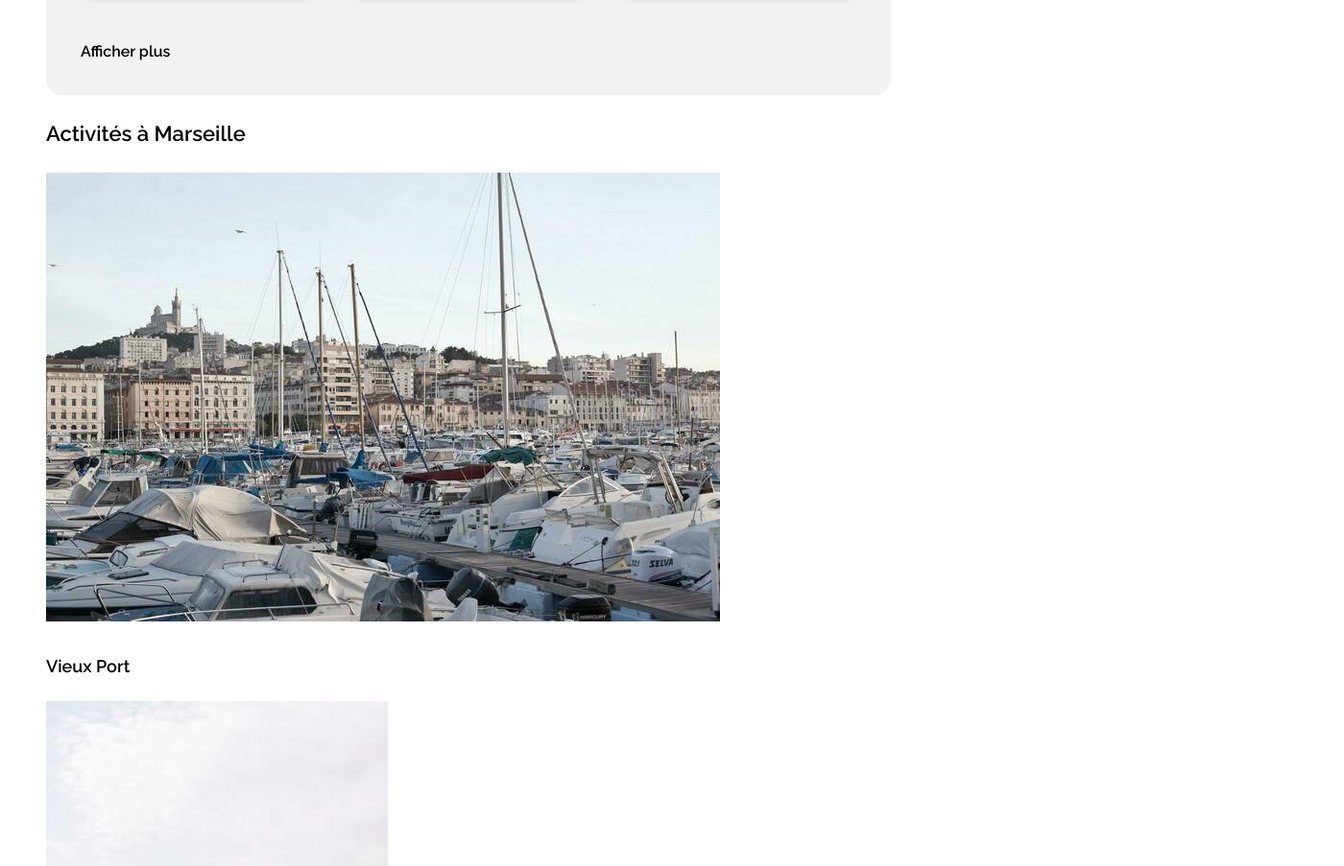
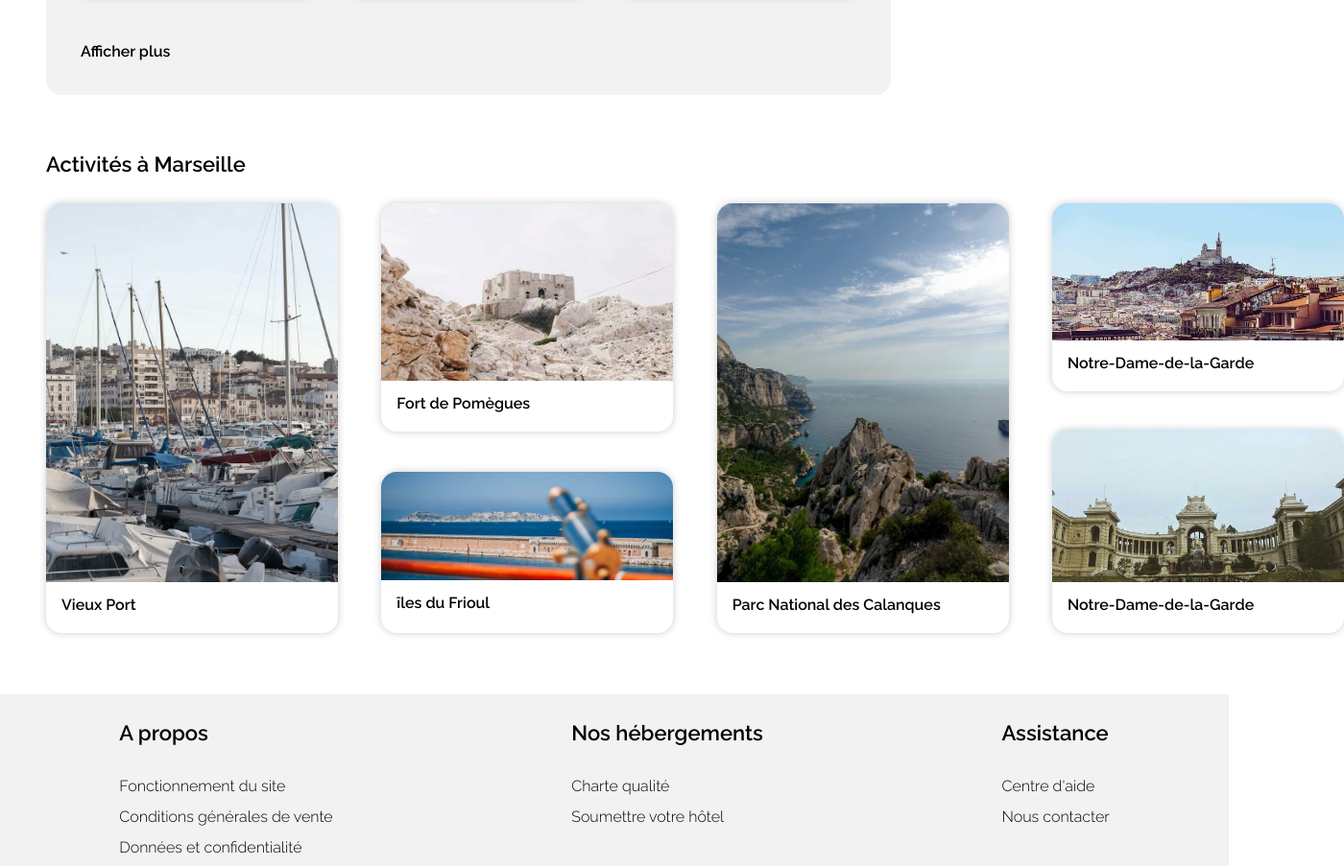
Before and after one commit to michelre/chane-to_jean_2_092022, a plain HTML site: page index.html in a window 1280 px wide. Shown: the part 1514-2417 px from the top of the page at 96% size, 1400 px wide, since content can reach past the window. Drawn offline with Linux system fonts and the light colour scheme.

Commit message:
Write Activites CSS

```diff
--- a/css/style.css
+++ b/css/style.css
@@ -552,7 +552,7 @@ img[src="images/hebergements/4_small/febrian-zakaria-sjvU0THccQA-unsplash.jpg"]
     }
 
     .populaires-title i {
-        position:relative;
+        position: relative;
         left: 16px;
     }
 
@@ -560,6 +560,178 @@ img[src="images/hebergements/4_small/febrian-zakaria-sjvU0THccQA-unsplash.jpg"]
         width: 88%;
     }
 }
+
+.activites {
+    width: 1352px;
+    display: flex;
+    flex-wrap: wrap;
+    justify-content: space-between;
+    padding-top: 32px;
+    padding-bottom: 64px;
+}
+
+.activites h2 {
+    width: 100%;
+}
+
+.card-row-container {
+    display: flex;
+    flex-direction: column;
+    justify-content: space-between;
+}
+
+.activites-large-card {
+    height: 448px;
+    width: 304px;
+    box-shadow: 0 0 8px 0 rgba(0, 0, 0, 0.2);
+    border-radius: 16px;
+    transition: transform .2s;
+}
+
+.activites-large-card:hover {
+    transform: scale(1.05);
+}
+
+.activites-large-card-image {
+    height: 395px;
+    overflow: hidden;
+    border-top-left-radius: 16px;
+    border-top-right-radius: 16px;
+    display: flex;
+}
+
+img[src="images/activites/3_medium/reno-laithienne-QUgJhdY5Fyk-unsplash.jpg"] {
+    position: relative;
+    right: 50%;
+    height: 100%;
+}
+
+img[src="images/activites/3_medium/kilyan-sockalingum-NR8-cBCN3aI-unsplash.jpg"] {
+    width: 100%;
+    object-fit: cover;
+}
+
+.activites-card-title {
+    height: 40px;
+
+}
+
+.activites-card-title h3 {
+    margin-left: 16px;
+    margin-top: 8px;
+    margin-bottom: 16px;
+    font-size: 16px;
+}
+
+.activites-bsize-card {
+    height: 238px;
+    width: 304px;
+    box-shadow: 0 0 8px 0 rgba(0, 0, 0, 0.2);
+    border-radius: 16px;
+    transition: transform .2s;
+}
+
+.activites-bsize-card:hover {
+    transform: scale(1.05);
+}
+
+.activites-bsize-card-image {
+    height: 185px;
+    overflow: hidden;
+    border-top-left-radius: 16px;
+    border-top-right-radius: 16px;
+}
+
+img[src="images/activites/4_small/paul-hermann-QFTrLdQIRhI-unsplash.jpg"] {
+        object-fit: cover;
+        object-position: center;
+        height: 185px;
+        width: 304px;
+}
+
+.activites-csize-card {
+    height: 168px;
+    width: 304px;
+    box-shadow: 0 0 8px 0 rgba(0, 0, 0, 0.2);
+    border-radius: 16px;
+    transition: transform .2s;
+
+}
+
+.activites-csize-card:hover {
+    transform: scale(1.05);
+}
+
+.activites-csize-card-image {
+    height: 113px;
+    overflow: hidden;
+    border-top-left-radius: 16px;
+    border-top-right-radius: 16px;
+}
+
+img[src="images/activites/4_small/kevin-hikari-rV_Qd1l-VXg-unsplash.jpg"] {
+        object-fit: cover;
+        height: 113px;
+        width: 304px;
+}
+
+.activites-dsize-card {
+    height: 196px;
+    width: 304px;
+    box-shadow: 0 0 8px 0 rgba(0, 0, 0, 0.2);
+    border-radius: 16px;
+    transition: transform .2s;
+
+}
+
+.activites-dsize-card:hover {
+    transform: scale(1.05);
+}
+
+.activites-dsize-card-image {
+    height: 143px;
+    overflow: hidden;
+    border-top-left-radius: 16px;
+    border-top-right-radius: 16px;
+}
+
+img[src="images/activites/4_small/florian-wehde-xW9e8gdotxI-unsplash.jpg"] {
+        object-fit: cover;
+        object-position: top;
+        height: 143px;
+        width: 304px;
+}
+
+.activites-esize-card {
+    height: 212px;
+    width: 304px;
+    box-shadow: 0 0 8px 0 rgba(0, 0, 0, 0.2);
+    border-radius: 16px;
+    transition: transform .2s;
+
+}
+
+.activites-esize-card:hover {
+    transform: scale(1.05);
+}
+
+.activites-esize-card-image {
+    height: 159px;
+    overflow: hidden;
+    border-top-left-radius: 16px;
+    border-top-right-radius: 16px;
+}
+
+img[src="images/activites/4_small/lena-paulin-wH2-EJoDcV0-unsplash.jpg"] {
+        object-fit: cover;
+        object-position: top;
+        height: 159px;
+        width: 304px;
+}
+
+
+
+
 
 
 
--- a/index.html
+++ b/index.html
@@ -23,8 +23,12 @@
                 <img src="images/logo/Booki.png" alt="Booki logo" />
             </div>
             <ul>
-                <li><a href="#hebergements">Hébergements</a></li>
-                <li><a href="#activites">Activités</a></li>
+                <li>
+                    <a href="#hebergements">Hébergements</a>
+                </li>
+                <li>
+                    <a href="#activites">Activités</a>
+                </li>
             </ul>
         </div>
         <div class="herotitle">
@@ -35,7 +39,6 @@
     </header>
     <main>
         <section class="search-filter-section">
-            <!--search + filters-->
             <form>
                 <div class="search-box">
                     <i class="fa-solid fa-location-dot"></i>
@@ -254,44 +257,78 @@
             </aside>
         </div>
         <section class="activites-section">
-            <!--Activités-->
+            <div class="activites">
                 <h2>Activités à Marseille</h2>
+                <div class="activites-large-card">
                     <a href="#">
-                <div class="activites-card">
-                    <img src="images/activites/4_small/reno-laithienne-QUgJhdY5Fyk-unsplash.jpg" alt="Port">
+                        <div class="activites-large-card-image">
+                            <img src="images/activites/3_medium/reno-laithienne-QUgJhdY5Fyk-unsplash.jpg" alt="Port">
+                        </div>
+                        <div class="activites-card-title">
                             <h3>Vieux Port</h3>
                         </div>
                     </a>
+                </div>
+                <div class="card-row-container">
+                    <div class="activites-bsize-card">
                         <a href="#">
-                <div class="activites-card">
-                    <img src="images/activites/4_small/paul-hermann-QFTrLdQIRhI-unsplash.jpg" alt="Marine Port">
+                            <div class="activites-bsize-card-image">
+                                <img src="images/activites/4_small/paul-hermann-QFTrLdQIRhI-unsplash.jpg"
+                                    alt="Marine Port">
+                            </div>
+                            <div class="activites-card-title">
                                 <h3>Fort de Pomègues</h3>
                             </div>
                         </a>
+                    </div>
+                    <div class="activites-csize-card">
                         <a href="#">
-                <div class="activites-card">
-                    <img src="images/activites/4_small/kevin-hikari-rV_Qd1l-VXg-unsplash.jpg" alt="Island and sea">
+                            <div class="activites-csize-card-image">
+                                <img src="images/activites/4_small/kevin-hikari-rV_Qd1l-VXg-unsplash.jpg"
+                                    alt="Church and city">
+                            </div>
+                            <div class="activites-card-title">
                                 <h3>îles du Frioul</h3>
                             </div>
                         </a>
+                    </div>
+                </div>
+                <div class="activites-large-card">
                     <a href="#">
-                <div class="activites-card">
-                    <img src="images/activites/4_small/kilyan-sockalingum-NR8-cBCN3aI-unsplash.jpg" alt="Cliff and sea">
+                        <div class="activites-large-card-image">
+                            <img src="images/activites/3_medium/kilyan-sockalingum-NR8-cBCN3aI-unsplash.jpg"
+                                alt="Cliff and sea">
+                        </div>
+                        <div class="activites-card-title">
                             <h3>Parc National des Calanques</h3>
                         </div>
                     </a>
+                </div>
+                <div class="card-row-container">
+                    <div class="activites-dsize-card">
                         <a href="#">
-                <div class="activites-card">
-                    <img src="images/activites/4_small/florian-wehde-xW9e8gdotxI-unsplash.jpg" alt="Church and city">
+                            <div class="activites-dsize-card-image">
+                                <img src="images/activites/4_small/florian-wehde-xW9e8gdotxI-unsplash.jpg"
+                                    alt="Church and city">
+                            </div>
+                            <div class="activites-card-title">
                                 <h3>Notre-Dame-de-la-Garde</h3>
                             </div>
                         </a>
+                    </div>
+                    <div class="activites-esize-card">
                         <a href="#">
-                <div class="activites-card">
-                    <img src="images/activites/4_small/lena-paulin-wH2-EJoDcV0-unsplash.jpg" alt="Historic building">
-                    <h3>Parc Longchamp</h3>
+                            <div class="activites-esize-card-image">
+                                <img src="images/activites/4_small/lena-paulin-wH2-EJoDcV0-unsplash.jpg"
+                                    alt="Historic building">
+                            </div>
+                            <div class="activites-card-title">
+                                <h3>Notre-Dame-de-la-Garde</h3>
                             </div>
                         </a>
+                    </div>
+                </div>
+            </div>
         </section>
 
 
```
Lines whose indentation alone changed are shown as unchanged.
